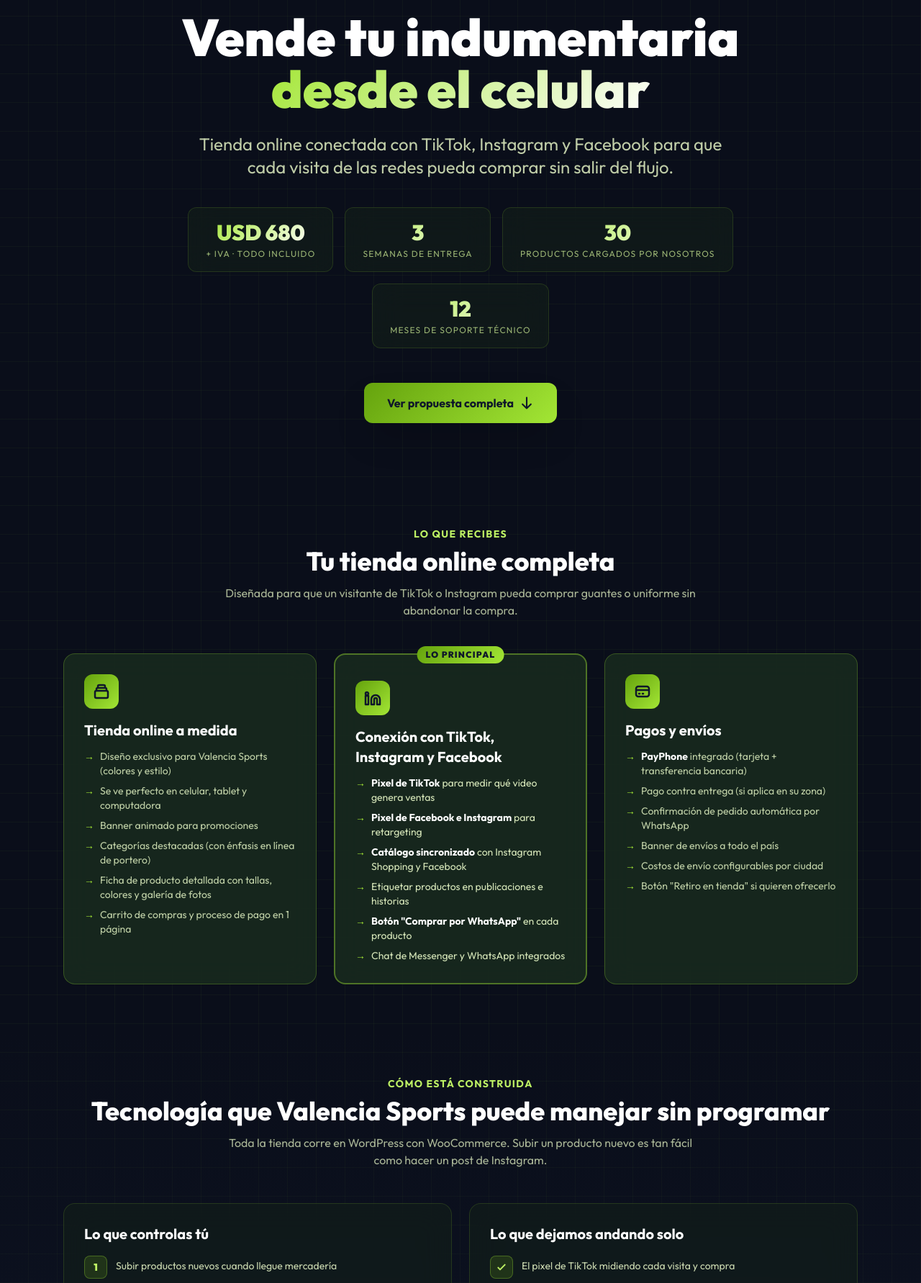
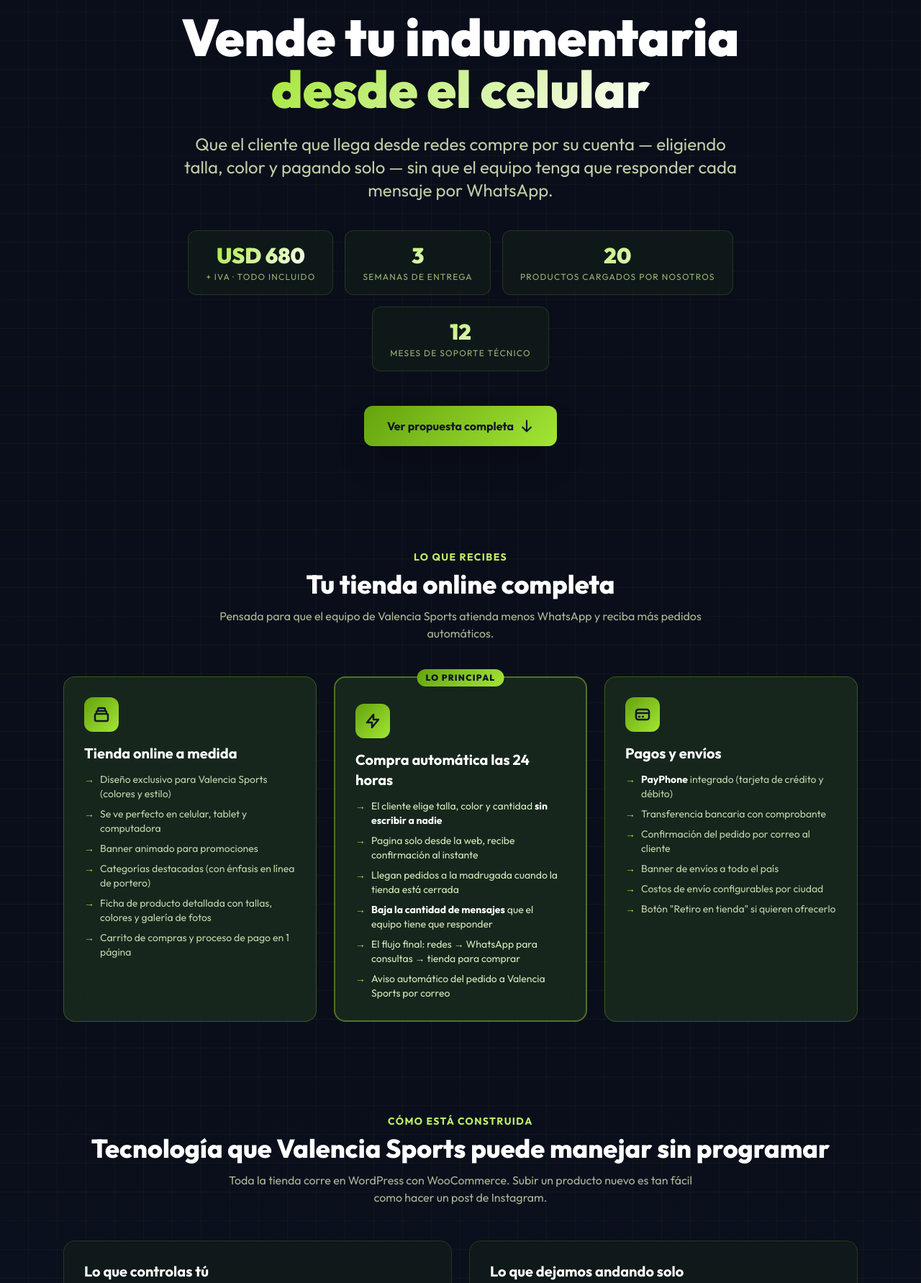
Before and after one commit to santysos/informes-SEO, a PHP site: page / in a window 1280 px wide. Shown: the part 158-1941 px from the top of the page at 72% size. Run offline with PHP 8.4, Linux system fonts and the light colour scheme; the visitor is signed in with stand-in values (Sample User, id 1); some libraries are stand-ins or nearby versions.

Commit message:
Valencia Sports proforma: ajustes según feedback
Cambios solicitados por el cliente:
- Quitar pixel Meta/TikTok → reemplazado por "herramienta de medición de Google"
  con lenguaje claro (sin jerga técnica)
- Quitar "Comprar por WhatsApp" en productos → la tienda debe BAJAR la carga
  de WhatsApp, no aumentarla. Flujo correcto: redes → WhatsApp consultas →
  tienda compra
- Card "Lo principal" reescrita: ahora se titula "Compra automática las 24
  horas" enfocada en que el cliente compre solo sin escribir al equipo
- Quitar pago contra entrega
- 30 → 20 productos iniciales cargados por nosotros (hero, carga inicial,
  inversión, plazos S2)
- Precio sin total IVA: muestra solo "USD 680 + IVA" en grande sin calcular
  el total $782. Mismo formato en abono ($408 + IVA) y saldo ($272 + IVA)

Mensaje principal del nuevo hero:
"Que el cliente que llega desde redes compre por su cuenta — eligiendo
talla, color y pagando solo — sin que el equipo tenga que responder cada
mensaje por WhatsApp."

PDF regenerado: 10 páginas, ~670 KB.

Co-Authored-By: Claude Opus 4.7 <noreply@anthropic.com>

```diff
--- a/valencia-sports/proforma-junio-2026/index.php
+++ b/valencia-sports/proforma-junio-2026/index.php
@@ -67,7 +67,7 @@ body { background: #0a0e1a; color: #e2e8f0; }
             <span class="text-grad">desde el celular</span>
         </h1>
         <p class="text-lime-100/80 text-xl md:text-2xl max-w-3xl mx-auto leading-relaxed mb-10">
-            Tienda online conectada con TikTok, Instagram y Facebook para que cada visita de las redes pueda comprar sin salir del flujo.
+            Que el cliente que llega desde redes compre por su cuenta — eligiendo talla, color y pagando solo — sin que el equipo tenga que responder cada mensaje por WhatsApp.
         </p>
 
         <div class="flex flex-wrap justify-center gap-4 mb-12">
@@ -80,7 +80,7 @@ body { background: #0a0e1a; color: #e2e8f0; }
                 <p class="text-lime-200/70 text-xs uppercase tracking-widest mt-1">semanas de entrega</p>
             </div>
             <div class="glass rounded-xl px-6 py-4">
-                <div class="text-3xl font-black text-grad">30</div>
+                <div class="text-3xl font-black text-grad">20</div>
                 <p class="text-lime-200/70 text-xs uppercase tracking-widest mt-1">productos cargados por nosotros</p>
             </div>
             <div class="glass rounded-xl px-6 py-4">
@@ -102,7 +102,7 @@ body { background: #0a0e1a; color: #e2e8f0; }
         <div class="text-center mb-12">
             <p class="text-lime-300 font-bold text-sm uppercase tracking-widest mb-2">Lo que recibes</p>
             <h2 class="text-4xl font-extrabold text-white mb-3">Tu tienda online completa</h2>
-            <p class="text-lime-100/70 max-w-2xl mx-auto">Diseñada para que un visitante de TikTok o Instagram pueda comprar guantes o uniforme sin abandonar la compra.</p>
+            <p class="text-lime-100/70 max-w-2xl mx-auto">Pensada para que el equipo de Valencia Sports atienda menos WhatsApp y reciba más pedidos automáticos.</p>
         </div>
 
         <div class="grid lg:grid-cols-3 gap-6">
@@ -122,20 +122,20 @@ body { background: #0a0e1a; color: #e2e8f0; }
                 </ul>
             </div>
 
-            <!-- 2. Redes -->
+            <!-- 2. Compra automática -->
             <div class="glass-strong rounded-2xl p-7 border-2 border-lime-400/40 relative">
                 <span class="absolute -top-3 left-1/2 -translate-x-1/2 px-3 py-1 rounded-full brand-grad text-slate-900 text-xs font-black uppercase tracking-widest">Lo principal</span>
                 <div class="w-12 h-12 rounded-xl brand-grad flex items-center justify-center mb-4 mt-2">
-                    <svg class="w-6 h-6 text-slate-900" fill="none" stroke="currentColor" viewBox="0 0 24 24"><path stroke-linecap="round" stroke-linejoin="round" stroke-width="2.5" d="M16 8a6 6 0 016 6v7h-4v-7a2 2 0 00-2-2 2 2 0 00-2 2v7h-4v-7a6 6 0 016-6zM2 9h4v12H2z M4 4a2 2 0 11-.001 4.001A2 2 0 014 4z"/></svg>
+                    <svg class="w-6 h-6 text-slate-900" fill="none" stroke="currentColor" viewBox="0 0 24 24"><path stroke-linecap="round" stroke-linejoin="round" stroke-width="2.5" d="M13 10V3L4 14h7v7l9-11h-7z"/></svg>
                 </div>
-                <h3 class="text-white font-bold text-xl mb-3">Conexión con TikTok, Instagram y Facebook</h3>
+                <h3 class="text-white font-bold text-xl mb-3">Compra automática las 24 horas</h3>
                 <ul class="space-y-2 text-sm">
-                    <li class="flex items-start gap-2"><span class="text-lime-400 font-bold">→</span><span class="text-lime-100/90"><strong class="text-white">Pixel de TikTok</strong> para medir qué video genera ventas</span></li>
-                    <li class="flex items-start gap-2"><span class="text-lime-400 font-bold">→</span><span class="text-lime-100/90"><strong class="text-white">Pixel de Facebook e Instagram</strong> para retargeting</span></li>
-                    <li class="flex items-start gap-2"><span class="text-lime-400 font-bold">→</span><span class="text-lime-100/90"><strong class="text-white">Catálogo sincronizado</strong> con Instagram Shopping y Facebook</span></li>
-                    <li class="flex items-start gap-2"><span class="text-lime-400 font-bold">→</span><span class="text-lime-100/90">Etiquetar productos en publicaciones e historias</span></li>
-                    <li class="flex items-start gap-2"><span class="text-lime-400 font-bold">→</span><span class="text-lime-100/90"><strong class="text-white">Botón "Comprar por WhatsApp"</strong> en cada producto</span></li>
-                    <li class="flex items-start gap-2"><span class="text-lime-400 font-bold">→</span><span class="text-lime-100/90">Chat de Messenger y WhatsApp integrados</span></li>
+                    <li class="flex items-start gap-2"><span class="text-lime-400 font-bold">→</span><span class="text-lime-100/90">El cliente elige talla, color y cantidad <strong class="text-white">sin escribir a nadie</strong></span></li>
+                    <li class="flex items-start gap-2"><span class="text-lime-400 font-bold">→</span><span class="text-lime-100/90">Pagina solo desde la web, recibe confirmación al instante</span></li>
+                    <li class="flex items-start gap-2"><span class="text-lime-400 font-bold">→</span><span class="text-lime-100/90">Llegan pedidos a la madrugada cuando la tienda está cerrada</span></li>
+                    <li class="flex items-start gap-2"><span class="text-lime-400 font-bold">→</span><span class="text-lime-100/90"><strong class="text-white">Baja la cantidad de mensajes</strong> que el equipo tiene que responder</span></li>
+                    <li class="flex items-start gap-2"><span class="text-lime-400 font-bold">→</span><span class="text-lime-100/90">El flujo final: redes → WhatsApp para consultas → tienda para comprar</span></li>
+                    <li class="flex items-start gap-2"><span class="text-lime-400 font-bold">→</span><span class="text-lime-100/90">Aviso automático del pedido a Valencia Sports por correo</span></li>
                 </ul>
             </div>
 
@@ -146,9 +146,9 @@ body { background: #0a0e1a; color: #e2e8f0; }
                 </div>
                 <h3 class="text-white font-bold text-xl mb-3">Pagos y envíos</h3>
                 <ul class="space-y-2 text-sm">
-                    <li class="flex items-start gap-2"><span class="text-lime-400 font-bold">→</span><span class="text-lime-100/80"><strong class="text-white">PayPhone</strong> integrado (tarjeta + transferencia bancaria)</span></li>
-                    <li class="flex items-start gap-2"><span class="text-lime-400 font-bold">→</span><span class="text-lime-100/80">Pago contra entrega (si aplica en su zona)</span></li>
-                    <li class="flex items-start gap-2"><span class="text-lime-400 font-bold">→</span><span class="text-lime-100/80">Confirmación de pedido automática por WhatsApp</span></li>
+                    <li class="flex items-start gap-2"><span class="text-lime-400 font-bold">→</span><span class="text-lime-100/80"><strong class="text-white">PayPhone</strong> integrado (tarjeta de crédito y débito)</span></li>
+                    <li class="flex items-start gap-2"><span class="text-lime-400 font-bold">→</span><span class="text-lime-100/80">Transferencia bancaria con comprobante</span></li>
+                    <li class="flex items-start gap-2"><span class="text-lime-400 font-bold">→</span><span class="text-lime-100/80">Confirmación del pedido por correo al cliente</span></li>
                     <li class="flex items-start gap-2"><span class="text-lime-400 font-bold">→</span><span class="text-lime-100/80">Banner de envíos a todo el país</span></li>
                     <li class="flex items-start gap-2"><span class="text-lime-400 font-bold">→</span><span class="text-lime-100/80">Costos de envío configurables por ciudad</span></li>
                     <li class="flex items-start gap-2"><span class="text-lime-400 font-bold">→</span><span class="text-lime-100/80">Botón "Retiro en tienda" si quieren ofrecerlo</span></li>
@@ -200,15 +200,15 @@ body { background: #0a0e1a; color: #e2e8f0; }
                 <ul class="space-y-3 text-sm">
                     <li class="flex items-start gap-3">
                         <div class="w-8 h-8 rounded-lg bg-lime-500/15 border border-lime-400/30 flex items-center justify-center flex-shrink-0"><svg class="w-4 h-4 text-lime-300" fill="none" stroke="currentColor" viewBox="0 0 24 24"><path stroke-linecap="round" stroke-linejoin="round" stroke-width="3" d="M5 13l4 4L19 7"/></svg></div>
-                        <span class="text-lime-100/85 pt-1">El pixel de TikTok midiendo cada visita y compra</span>
+                        <span class="text-lime-100/85 pt-1">Herramienta de medición de Google que cuenta cuántas personas entran cada día</span>
                     </li>
                     <li class="flex items-start gap-3">
                         <div class="w-8 h-8 rounded-lg bg-lime-500/15 border border-lime-400/30 flex items-center justify-center flex-shrink-0"><svg class="w-4 h-4 text-lime-300" fill="none" stroke="currentColor" viewBox="0 0 24 24"><path stroke-linecap="round" stroke-linejoin="round" stroke-width="3" d="M5 13l4 4L19 7"/></svg></div>
-                        <span class="text-lime-100/85 pt-1">El catálogo sincronizándose con Instagram y Facebook</span>
+                        <span class="text-lime-100/85 pt-1">Reporte de qué red social trae más visitantes</span>
                     </li>
                     <li class="flex items-start gap-3">
                         <div class="w-8 h-8 rounded-lg bg-lime-500/15 border border-lime-400/30 flex items-center justify-center flex-shrink-0"><svg class="w-4 h-4 text-lime-300" fill="none" stroke="currentColor" viewBox="0 0 24 24"><path stroke-linecap="round" stroke-linejoin="round" stroke-width="3" d="M5 13l4 4L19 7"/></svg></div>
-                        <span class="text-lime-100/85 pt-1">Google Analytics registrando todo el tráfico</span>
+                        <span class="text-lime-100/85 pt-1">Reporte de qué productos se ven más y cuáles se venden</span>
                     </li>
                     <li class="flex items-start gap-3">
                         <div class="w-8 h-8 rounded-lg bg-lime-500/15 border border-lime-400/30 flex items-center justify-center flex-shrink-0"><svg class="w-4 h-4 text-lime-300" fill="none" stroke="currentColor" viewBox="0 0 24 24"><path stroke-linecap="round" stroke-linejoin="round" stroke-width="3" d="M5 13l4 4L19 7"/></svg></div>
@@ -231,7 +231,7 @@ body { background: #0a0e1a; color: #e2e8f0; }
                 </div>
                 <div>
                     <h3 class="text-white font-bold text-lg mb-1">Carga inicial de productos</h3>
-                    <p class="text-lime-100/80 text-sm leading-relaxed">Nosotros cargamos los primeros <strong class="text-white">30 productos</strong> con foto, descripción, tallas, colores y precio (incluyendo la línea de portero, que es lo más fuerte de Valencia Sports). El resto del catálogo lo van subiendo ustedes con la capacitación que les damos.</p>
+                    <p class="text-lime-100/80 text-sm leading-relaxed">Nosotros cargamos los primeros <strong class="text-white">20 productos</strong> con foto, descripción, tallas, colores y precio (incluyendo la línea de portero, que es lo más fuerte de Valencia Sports). El resto del catálogo lo van subiendo ustedes con la capacitación que les damos.</p>
                 </div>
             </div>
         </div>
@@ -302,7 +302,7 @@ body { background: #0a0e1a; color: #e2e8f0; }
                 <div class="flex items-start justify-between gap-6 pb-5 border-b border-lime-400/15">
                     <div>
                         <h4 class="text-white font-bold text-lg mb-1">Tienda online a medida</h4>
-                        <p class="text-lime-100/60 text-sm">Diseño exclusivo, conectada con TikTok, Instagram y Facebook. Carga de 30 productos iniciales. Capacitación incluida.</p>
+                        <p class="text-lime-100/60 text-sm">Diseño exclusivo, compra automática sin depender de WhatsApp. Carga de 20 productos iniciales. Capacitación incluida.</p>
                     </div>
                     <div class="text-right whitespace-nowrap">
                         <p class="text-white font-bold text-xl">USD 560</p>
@@ -320,18 +320,13 @@ body { background: #0a0e1a; color: #e2e8f0; }
             </div>
 
             <!-- Total -->
-            <div class="space-y-3 pt-3">
-                <div class="flex justify-between text-lime-100/70 text-sm">
-                    <span>Subtotal</span>
-                    <span>USD 680.00</span>
-                </div>
-                <div class="flex justify-between text-lime-100/70 text-sm">
-                    <span>IVA 15%</span>
-                    <span>USD 102.00</span>
-                </div>
-                <div class="flex justify-between items-baseline pt-4 border-t border-lime-400/20">
-                    <span class="text-white font-bold text-xl">Total</span>
-                    <span class="text-grad font-black text-4xl">USD 782.00</span>
+            <div class="pt-3 border-t border-lime-400/20">
+                <div class="flex justify-between items-baseline">
+                    <span class="text-white font-bold text-xl">Total del proyecto</span>
+                    <div class="text-right">
+                        <span class="text-grad font-black text-4xl md:text-5xl">USD 680</span>
+                        <span class="text-lime-200/80 font-bold text-lg ml-2">+ IVA</span>
+                    </div>
                 </div>
             </div>
 
@@ -339,12 +334,12 @@ body { background: #0a0e1a; color: #e2e8f0; }
             <div class="mt-8 grid md:grid-cols-2 gap-4 text-sm">
                 <div class="glass rounded-xl p-5">
                     <p class="text-lime-300 text-xs font-bold uppercase tracking-widest mb-2">Abono inicial · 60%</p>
-                    <p class="text-white text-2xl font-extrabold">USD 408.00</p>
+                    <p class="text-white text-2xl font-extrabold">USD 408 <span class="text-base text-lime-200/70 font-normal">+ IVA</span></p>
                     <p class="text-lime-100/60 text-xs mt-1">A la firma de aceptación para arrancar el proyecto</p>
                 </div>
                 <div class="glass rounded-xl p-5">
                     <p class="text-lime-300 text-xs font-bold uppercase tracking-widest mb-2">Saldo final · 40%</p>
-                    <p class="text-white text-2xl font-extrabold">USD 272.00</p>
+                    <p class="text-white text-2xl font-extrabold">USD 272 <span class="text-base text-lime-200/70 font-normal">+ IVA</span></p>
                     <p class="text-lime-100/60 text-xs mt-1">Antes de entregar la tienda en vivo</p>
                 </div>
             </div>
@@ -374,14 +369,14 @@ body { background: #0a0e1a; color: #e2e8f0; }
                 <div class="flex-shrink-0 w-14 h-14 rounded-xl brand-grad flex items-center justify-center text-slate-900 font-black text-lg">S2</div>
                 <div>
                     <h3 class="text-white font-bold text-lg mb-1">Semana 2 · Productos y pagos</h3>
-                    <p class="text-lime-100/70 text-sm">Carga de los 30 productos iniciales con foto, descripción y precio. Integración de PayPhone y configuración de envíos.</p>
+                    <p class="text-lime-100/70 text-sm">Carga de los 20 productos iniciales con foto, descripción y precio. Integración de PayPhone y configuración de envíos.</p>
                 </div>
             </div>
             <div class="glass rounded-2xl p-6 flex items-start gap-5">
                 <div class="flex-shrink-0 w-14 h-14 rounded-xl brand-grad flex items-center justify-center text-slate-900 font-black text-lg">S3</div>
                 <div>
-                    <h3 class="text-white font-bold text-lg mb-1">Semana 3 · Conexión con redes + entrega</h3>
-                    <p class="text-lime-100/70 text-sm">Instalación de los pixels de TikTok, Instagram y Facebook. Sincronización de catálogo. Pruebas de compra reales. Capacitación al equipo. Entrega en vivo.</p>
+                    <h3 class="text-white font-bold text-lg mb-1">Semana 3 · Medición y entrega</h3>
+                    <p class="text-lime-100/70 text-sm">Instalación de la herramienta de medición de Google. Pruebas de compra reales con tarjeta y transferencia. Capacitación al equipo. Entrega de la tienda en vivo.</p>
                 </div>
             </div>
         </div>
```
Also changed, not shown: 1 other file.
